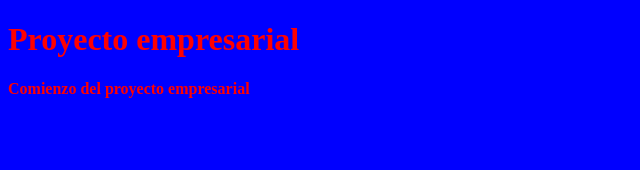
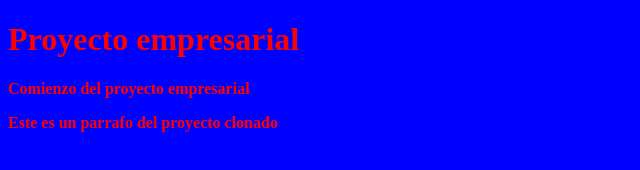
Before and after one commit to jyongkim/cursoGit, a plain HTML site: page index.html in a window 1280 px wide. Shown: the whole page, without its empty margins (0-640 px from the left). Drawn offline with Linux system fonts and the light colour scheme.

Commit message:
Commit desde poryecto clonado por píldoras2

```diff
--- a/index.html
+++ b/index.html
@@ -9,5 +9,6 @@
 <body>
     <h1>Proyecto empresarial</h1>
     <p>Comienzo del proyecto empresarial</p>
+    <p>Este es un parrafo del proyecto clonado</p>
 </body>
 </html>
```
